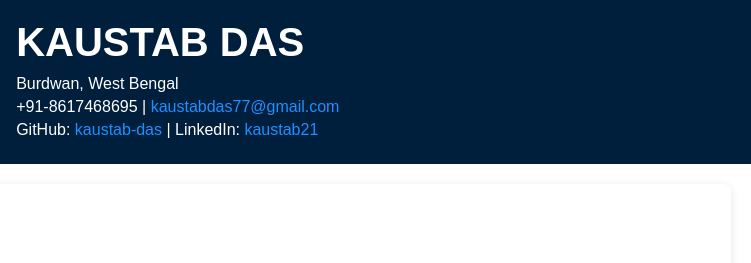
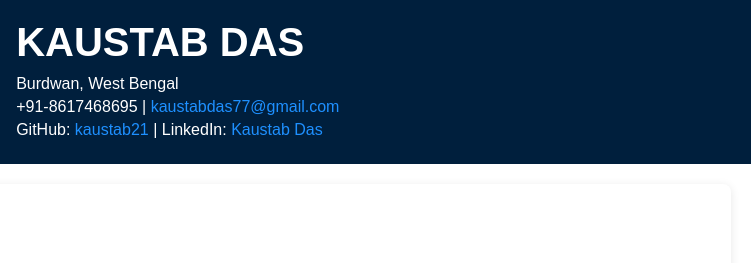
Before and after one commit to kaustab21/My-portfolio, a plain HTML site: page my-portfolio/index.html in a window 1280 px wide. Shown: the top 263 px of the page, 529-1280 px from the left. Drawn offline with Linux system fonts and the light colour scheme; a script that the page names is missing.

Commit message:
Update index.html

```diff
--- a/my-portfolio/index.html
+++ b/my-portfolio/index.html
@@ -18,7 +18,7 @@
         <h1>KAUSTAB DAS</h1>
         <p>Burdwan, West Bengal</p>
         <p>+91-8617468695 | <a href="mailto:kaustabdas77@gmail.com">kaustabdas77@gmail.com</a></p>
-        <p>GitHub: <a href="https://github.com/kaustab-das" target="_blank">kaustab-das</a> | LinkedIn: <a href="https://www.linkedin.com/in/kaustab21" target="_blank">kaustab21</a></p>
+        <p>GitHub: <a href="https://github.com/kaustab21" target="_blank">kaustab21</a> | LinkedIn: <a href="https://www.linkedin.com/in/kaustab-das/" target="_blank">Kaustab Das</a></p>
       </div>
     </div>
   </header>
```
